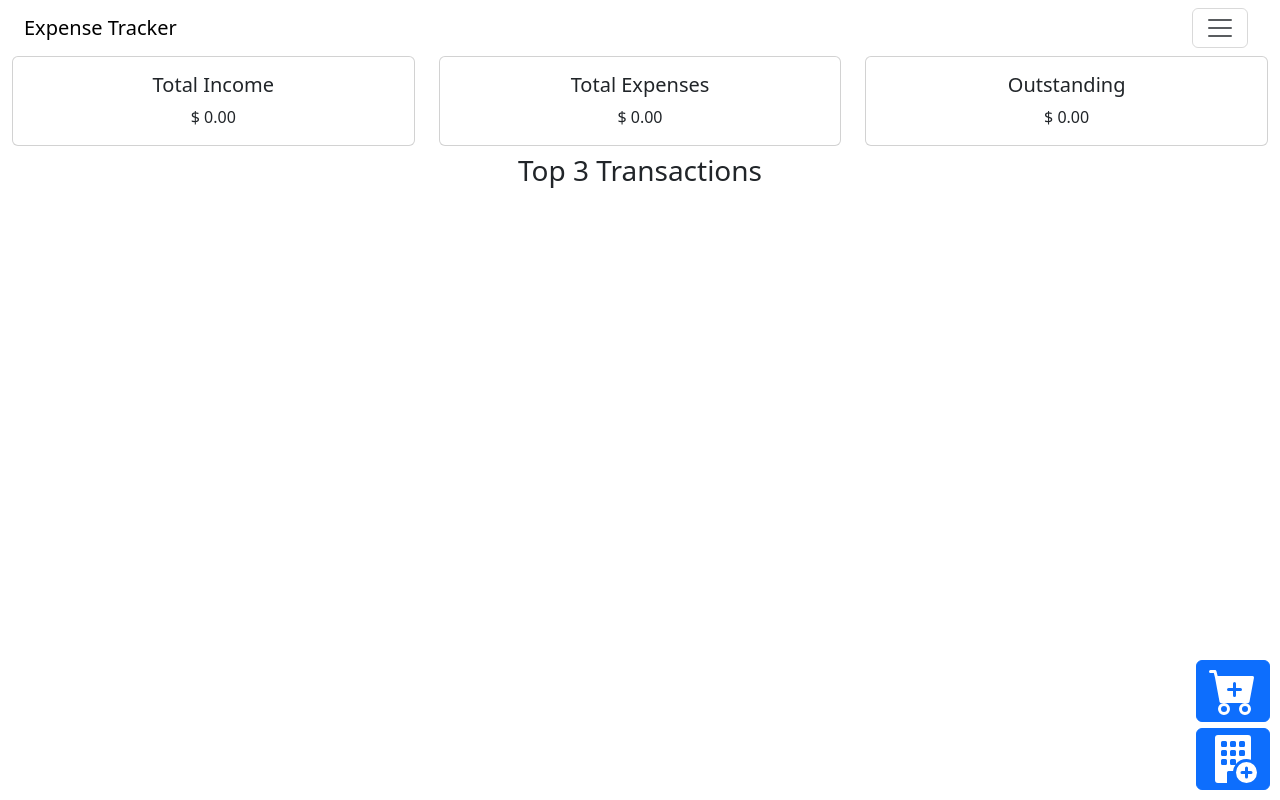
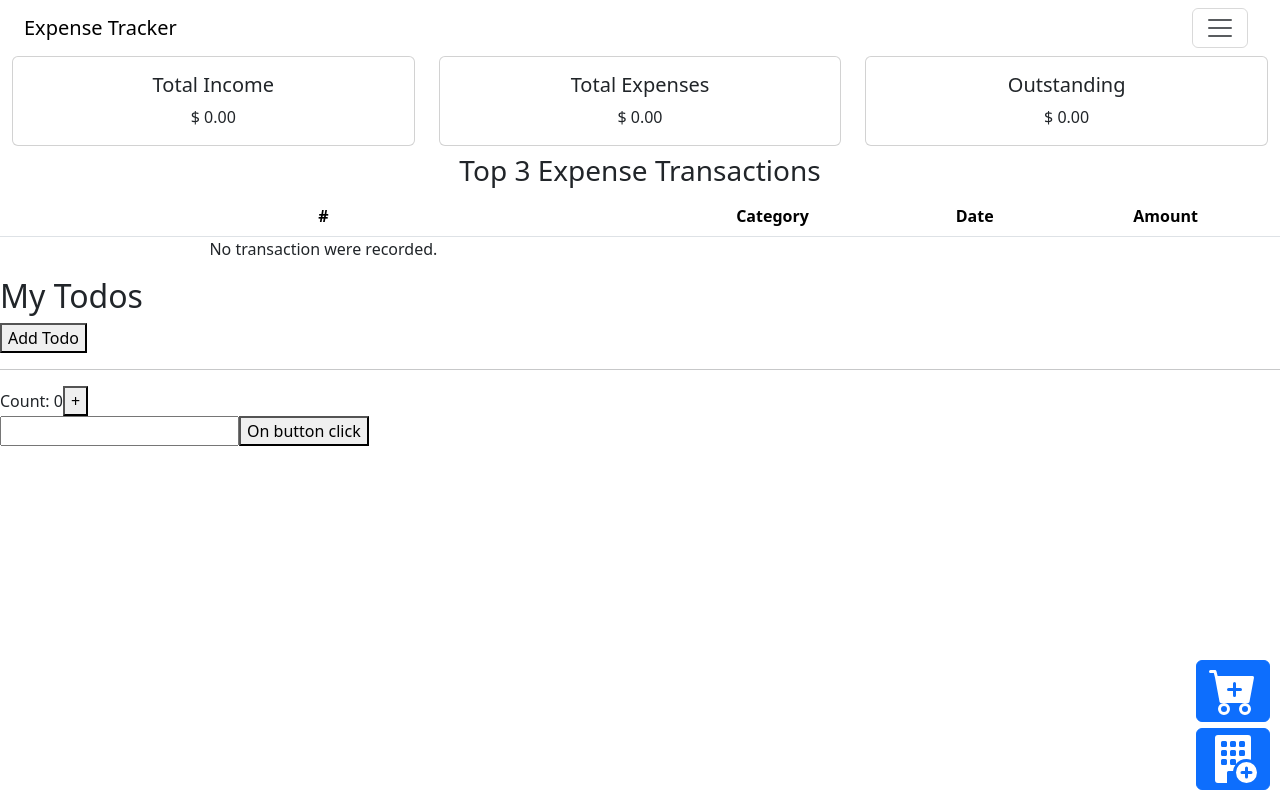
Before and after one commit to msreddy09/react_divya, a React (Create React App) app in the folder expesetracker1/: page / in a window 1280 px wide. Built offline with nearby package versions, Linux system fonts and the light colour scheme.

Commit message:
usecallback, icons, top3 trans

```diff
--- a/expesetracker1/src/App.js
+++ b/expesetracker1/src/App.js
@@ -3,7 +3,7 @@ import './App.css';
 import TrackerHeader from './components/TrackerHeader';
 import 'bootstrap/dist/css/bootstrap.min.css';
 import TransactionForm from './components/TransactionForm';
-import { useEffect, useState } from 'react';
+import { useCallback, useEffect, useRef, useState } from 'react';
 import { Route, Routes } from 'react-router-dom';
 import Report from './components/Report';
 import Expense from './components/Expenses';
@@ -11,6 +11,7 @@ import Income from './components/Income';
 import { ExpenseProvider } from './contexts/BudgetContext';
 import CatergoriesForm from './components/CategoriesForm';
 import DemoState from './components/DemoState';
+import Todos from './components/Todos';
 
 function App() {
   const [modal, setModal] = useState(false);
@@ -25,6 +26,17 @@ function App() {
     setTimeout(() => setShowSuccessAlert(false), 5000);
 
   }, [showSuccessAlert])
+  const [count, setCount] = useState(0);
+  const [todos, setTodos] = useState([]);
+
+  const increment = () => {
+    setCount((c) => c + 1);
+  };
+  const addTodo = useCallback(() => {
+    setTodos((t) => [...t, "New Todo"]);
+  }, [todos]);
+
+  const inputElement = useRef();
 
   return (
     <ExpenseProvider>
@@ -57,6 +69,18 @@ function App() {
           Succefully Saved.
         </Alert>}
       </div>
+
+      <Todos todos={todos} addTodo={addTodo} />
+      <hr />
+      <div>
+        Count: {count}
+        <button onClick={increment}>+</button>
+      </div>
+      <input type="text" ref={inputElement} />
+      <button onClick={() => {
+        alert(inputElement.current.value)
+      }}>On button click</button>
+
     </ExpenseProvider>
   );
 }
--- a/expesetracker1/src/components/Expenses.jsx
+++ b/expesetracker1/src/components/Expenses.jsx
@@ -5,6 +5,16 @@ import { ExpenseContext } from "../contexts/BudgetContext";
 
 
 const MAX_EXP = 1000;
+
+const iconsObj = {
+    Travel: <svg xmlns="http://www.w3.org/2000/svg" width="16" height="16" fill="currentColor" class="bi bi-airplane" viewBox="0 0 16 16">
+    <path d="M6.428 1.151C6.708.591 7.213 0 8 0s1.292.592 1.572 1.151C9.861 1.73 10 2.431 10 3v3.691l5.17 2.585a1.5 1.5 0 0 1 .83 1.342V12a.5.5 0 0 1-.582.493l-5.507-.918-.375 2.253 1.318 1.318A.5.5 0 0 1 10.5 16h-5a.5.5 0 0 1-.354-.854l1.319-1.318-.376-2.253-5.507.918A.5.5 0 0 1 0 12v-1.382a1.5 1.5 0 0 1 .83-1.342L6 6.691V3c0-.568.14-1.271.428-1.849m.894.448C7.111 2.02 7 2.569 7 3v4a.5.5 0 0 1-.276.447l-5.448 2.724a.5.5 0 0 0-.276.447v.792l5.418-.903a.5.5 0 0 1 .575.41l.5 3a.5.5 0 0 1-.14.437L6.708 15h2.586l-.647-.646a.5.5 0 0 1-.14-.436l.5-3a.5.5 0 0 1 .576-.411L15 11.41v-.792a.5.5 0 0 0-.276-.447L9.276 7.447A.5.5 0 0 1 9 7V3c0-.432-.11-.979-.322-1.401C8.458 1.159 8.213 1 8 1s-.458.158-.678.599"/>
+  </svg>,
+  Food: <svg xmlns="http://www.w3.org/2000/svg" width="16" height="16" fill="currentColor" class="bi bi-apple" viewBox="0 0 16 16">
+  <path d="M11.182.008C11.148-.03 9.923.023 8.857 1.18c-1.066 1.156-.902 2.482-.878 2.516s1.52.087 2.475-1.258.762-2.391.728-2.43m3.314 11.733c-.048-.096-2.325-1.234-2.113-3.422s1.675-2.789 1.698-2.854-.597-.79-1.254-1.157a3.7 3.7 0 0 0-1.563-.434c-.108-.003-.483-.095-1.254.116-.508.139-1.653.589-1.968.607-.316.018-1.256-.522-2.267-.665-.647-.125-1.333.131-1.824.328-.49.196-1.422.754-2.074 2.237-.652 1.482-.311 3.83-.067 4.56s.625 1.924 1.273 2.796c.576.984 1.34 1.667 1.659 1.899s1.219.386 1.843.067c.502-.308 1.408-.485 1.766-.472.357.013 1.061.154 1.782.539.571.197 1.111.115 1.652-.105.541-.221 1.324-1.059 2.238-2.758q.52-1.185.473-1.282"/>
+  <path d="M11.182.008C11.148-.03 9.923.023 8.857 1.18c-1.066 1.156-.902 2.482-.878 2.516s1.52.087 2.475-1.258.762-2.391.728-2.43m3.314 11.733c-.048-.096-2.325-1.234-2.113-3.422s1.675-2.789 1.698-2.854-.597-.79-1.254-1.157a3.7 3.7 0 0 0-1.563-.434c-.108-.003-.483-.095-1.254.116-.508.139-1.653.589-1.968.607-.316.018-1.256-.522-2.267-.665-.647-.125-1.333.131-1.824.328-.49.196-1.422.754-2.074 2.237-.652 1.482-.311 3.83-.067 4.56s.625 1.924 1.273 2.796c.576.984 1.34 1.667 1.659 1.899s1.219.386 1.843.067c.502-.308 1.408-.485 1.766-.472.357.013 1.061.154 1.782.539.571.197 1.111.115 1.652-.105.541-.221 1.324-1.059 2.238-2.758q.52-1.185.473-1.282"/>
+</svg>
+}
 
 const Expense = (props) => {
 
@@ -23,10 +33,10 @@ const Expense = (props) => {
                 return <ListGroupItem>
                     <div style={{ display: 'flex', alignItems: 'center', justifyContent: "space-between" }}>
                         <div>
-                            {trans.catType}
+                            {iconsObj[trans.catType] || trans.catType}
                             <p><small class="text-body-secondary">{trans.trandate}</small></p>
                         </div>
-                        <div className={parseInt(trans.amount) > MAX_EXP ? 'alert-exp': ''}>
+                        <div className={parseInt(trans.amount) > MAX_EXP ? 'alert-exp' : ''}>
                             {parseInt(trans.amount).toFixed(2)}
                         </div>
                     </div>
--- a/expesetracker1/src/components/Report.jsx
+++ b/expesetracker1/src/components/Report.jsx
@@ -1,18 +1,19 @@
-import React, { useContext } from "react";
-import { CardTitle, Card, Col, Button, Row, CardText } from "reactstrap";
+import React, { useContext, useEffect, useState } from "react";
+import { CardTitle, Card, Col, Button, Row, CardText, Table } from "reactstrap";
 import { ExpenseContext } from "../contexts/BudgetContext";
 
 const Report = () => {
 
-   const {appState} = useContext(ExpenseContext);
+   const [topExpList, setTopExpList] = useState([]);
+   const { appState } = useContext(ExpenseContext);
 
    const getTotalExpense = () => {
-      const total = appState.expense.reduce((acc, exp, ind) => parseInt(exp.amount) + acc , 0) || 0;
+      const total = appState.expense.reduce((acc, exp, ind) => parseInt(exp.amount) + acc, 0) || 0;
       return total.toFixed(2);
       // return 0.00
    }
    const getTotalIncome = () => {
-      const total = appState.income.reduce((acc, inc, ind) => parseInt(inc.amount) + acc , 0) || 0;
+      const total = appState.income.reduce((acc, inc, ind) => parseInt(inc.amount) + acc, 0) || 0;
       return total.toFixed(2);
       // return 0.00;
    }
@@ -23,6 +24,29 @@ const Report = () => {
       // return 0.00;
    }
 
+   useEffect(() => {
+
+      const { expense, income } = appState;
+
+      const formtdata = expense.map((el, ind) => {
+         return {
+            ...el,
+            id: ind + 1
+         }
+      })
+      console.log(formtdata);
+
+      const getTopTransaction = (number) => {
+         let sortEspense = expense.sort((a, b) => parseInt(b.amount) - parseInt(a.amount));
+         return sortEspense.slice(0, number)
+      }
+
+      const topList = getTopTransaction(3);
+
+      setTopExpList(topList);
+
+   }, [appState])
+
    return (<div>
       <Row>
          <Col sm="4">
@@ -31,7 +55,7 @@ const Report = () => {
                   Total Income
                </CardTitle>
                <CardText>
-               {appState.currency.symbol + " " + getTotalIncome()}
+                  {appState.currency.symbol + " " + getTotalIncome()}
                </CardText>
 
             </Card>
@@ -42,7 +66,7 @@ const Report = () => {
                   Total Expenses
                </CardTitle>
                <CardText>
-                  {appState.currency.symbol  + " " +  getTotalExpense()}
+                  {appState.currency.symbol + " " + getTotalExpense()}
                </CardText>
 
             </Card>
@@ -53,14 +77,54 @@ const Report = () => {
                   Outstanding
                </CardTitle>
                <CardText>
-                 {appState.currency.symbol  + " " +  getTotalOutStanding()}
+                  {appState.currency.symbol + " " + getTotalOutStanding()}
                </CardText>
 
             </Card>
          </Col>
       </Row>
       <Row className="mt-2">
-         <h3>Top 3 Transactions</h3>
+         <h3>Top 3  Expense Transactions</h3>
+         <Table
+         >
+            <thead>
+               <tr>
+                  <th>
+                     #
+                  </th>
+                  <th>
+                     Category
+                  </th>
+                  <th>
+                     Date
+                  </th>
+                  <th>
+                     Amount
+                  </th>
+               </tr>
+            </thead>
+            <tbody>
+               {topExpList.length === 0 && <div style={{ textAlign: 'center' }}> No transaction were recorded.</div>}
+               {topExpList.map((exp, ind) => {
+
+                  return <tr>
+                     <th>
+                       {exp.id}
+                     </th>
+                     <td>
+                        {exp.catType}
+                     </td>
+                     <td>
+                        {exp.trandate}
+                     </td>
+                     <td>
+                        {exp.amount}
+                     </td>
+                  </tr>
+               })}
+
+            </tbody>
+         </Table>
       </Row>
    </div>)
 }
--- /dev/null
+++ b/expesetracker1/src/components/Todos.jsx
@@ -0,0 +1,16 @@
+import Reac, { memo } from "react";
+
+const Todos = ({ todos, addTodo }) => {
+  console.log("child render");
+  return (
+    <>
+      <h2>My Todos</h2>
+      {todos.map((todo, index) => {
+        return <p key={index}>{todo}</p>;
+      })}
+      <button onClick={addTodo}>Add Todo</button>
+    </>
+  );
+};
+
+export default memo(Todos);
--- a/expesetracker1/src/components/TransactionForm.jsx
+++ b/expesetracker1/src/components/TransactionForm.jsx
@@ -43,7 +43,7 @@ const TransactionForm = (props) => {
     }
 
     return (<>
-
+           {console.log('abc')}
         <Modal isOpen={props.modal} toggle={props.toggle} >
 
             <ModalHeader toggle={props.toggle} >Trasaction </ModalHeader>
--- a/expesetracker1/src/reducers/BudgetReducer.js
+++ b/expesetracker1/src/reducers/BudgetReducer.js
@@ -16,11 +16,12 @@ const budgetReducer = (state, action) => {
             localStorage.setItem('appState', JSON.stringify(newState))
             return newState;
         case 'addExpense':
+            let currentId = state.expense.length || 0;
             let newState1 = {
                 ...state,
                 expense: [
-                    ...state.income,
-                    payLoad
+                    ...state.expense,
+                    {...payLoad, id: currentId + 1}
                 ]
             }
             localStorage.setItem('appState', JSON.stringify(newState1))
```
